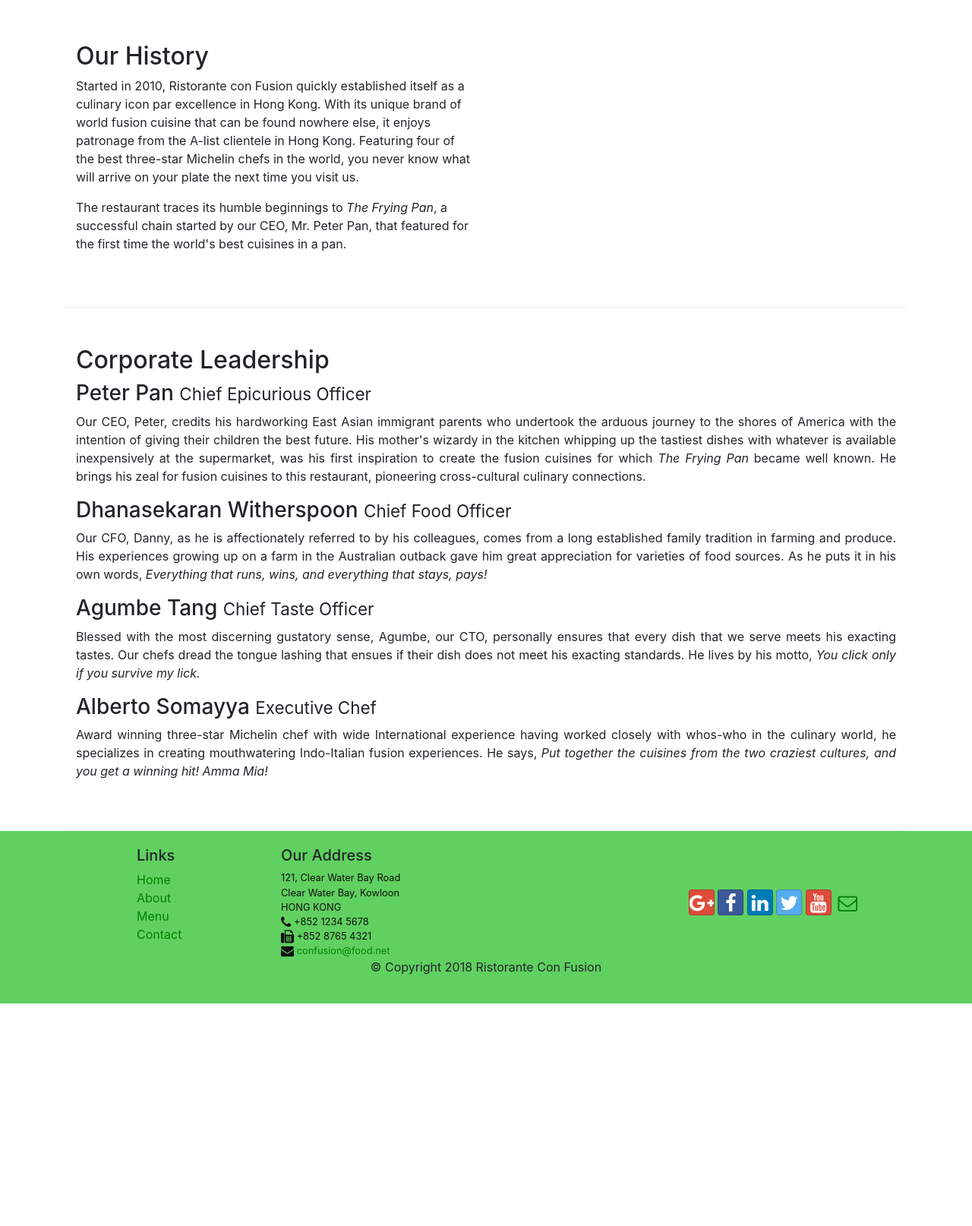
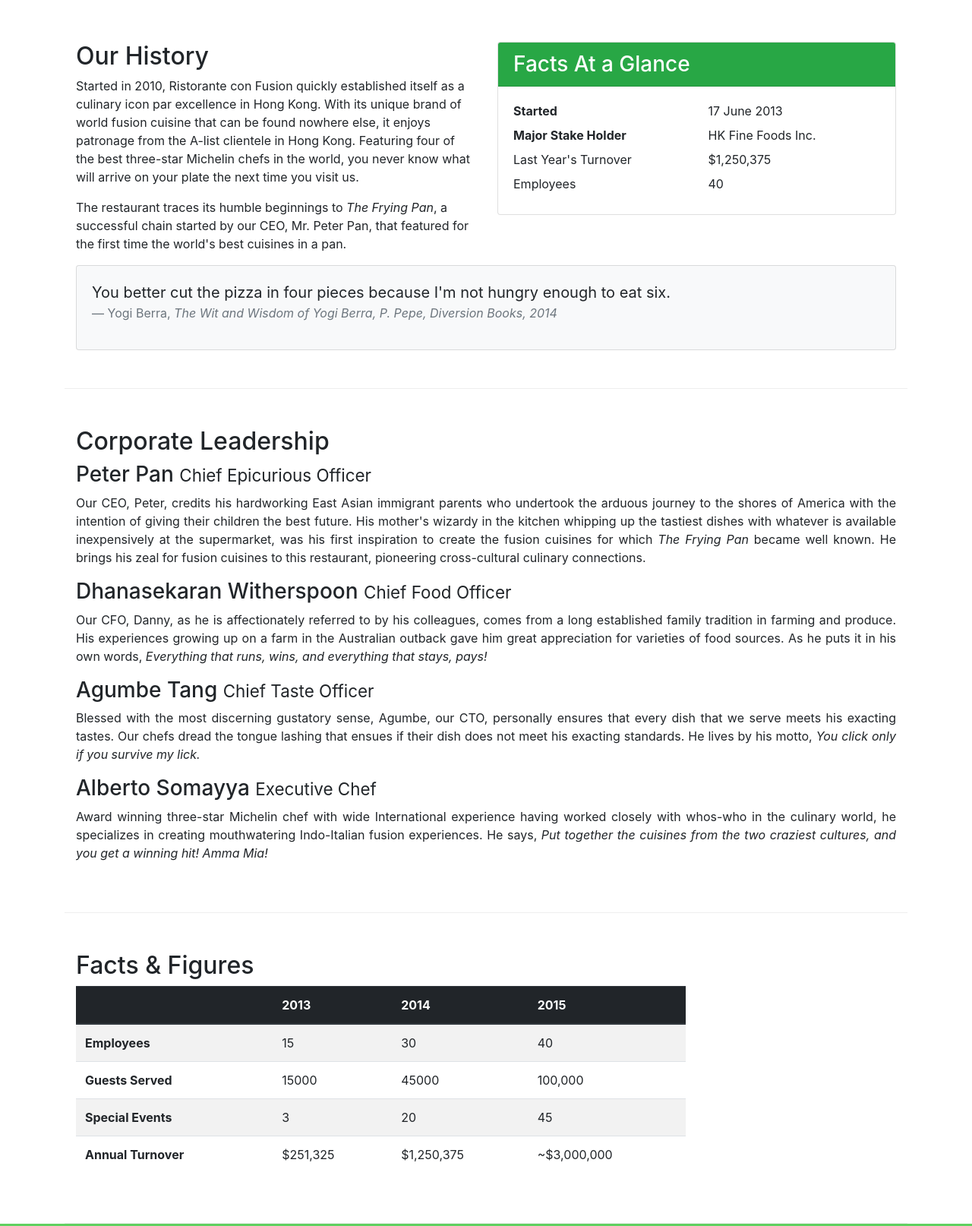
Before and after one commit to kean7296/bootstrap, a website: page aboutus.html in a window 1280 px wide. Shown: the part 460-2074 px from the top of the page at 76% size. Before the commit the page ends 1781 px from the top, so only its background shows below. Drawn offline with nearby package versions, Linux system fonts and the light colour scheme.

Commit message:
displaying content of tables and cards

```diff
--- a/aboutus.html
+++ b/aboutus.html
@@ -58,13 +58,39 @@
         </div>
 
         <div class="row row-content">
-            <div class='col-12 col-md-6'>
+            <div class='col-sm-6'>
                 <h2>Our History</h2>
                 <p>Started in 2010, Ristorante con Fusion quickly established itself as a culinary icon par excellence in Hong Kong. With its unique brand of world fusion cuisine that can be found nowhere else, it enjoys patronage from the A-list clientele
                     in Hong Kong. Featuring four of the best three-star Michelin chefs in the world, you never know what will arrive on your plate the next time you visit us.</p>
                 <p>The restaurant traces its humble beginnings to <em>The Frying Pan</em>, a successful chain started by our CEO, Mr. Peter Pan, that featured for the first time the world's best cuisines in a pan.</p>
             </div>
-            <div class="col col-md">
+            <div class="col-sm">
+                <div class="card">
+                    <h3 class="card-header bg-success text-white">Facts At a Glance</h3>
+                    <div class="card-body">
+                        <div class="row">
+                            <dt class="col-6">Started</dt>
+                            <dd class="col-6">17 June 2013</dd>
+                            <dt class="col-6">Major Stake Holder</dt>
+                            <dd class="col-6">HK Fine Foods Inc.</dd>
+                            <dd class="col-6">Last Year's Turnover</dd>
+                            <dd class="col-6">$1,250,375</dd>
+                            <dd class="col-6">Employees</dd>
+                            <dd class="col-6">40</dd>
+                        </div>
+                    </div>
+                </div>
+            </div>
+            <div class="col-12 mt-2 mt-sm-0">
+                <div class="card card-body bg-light">
+                    <blockquote class="blockquote">
+                        <p class="mb-0">You better cut the pizza in four pieces because I'm not hungry enough to eat six.
+                        </p>
+                        <footer class="blockquote-footer">Yogi Berra,
+                            <cite title="Source Title">The Wit and Wisdom of Yogi Berra, P. Pepe, Diversion Books, 2014</cite>
+                        </footer>
+                    </blockquote>
+                </div>
             </div>
         </div>
 
@@ -85,6 +111,51 @@
                 <h3>Alberto Somayya <small>Executive Chef</small></h3>
                 <p class="d-none d-sm-block text-justify">Award winning three-star Michelin chef with wide International experience having worked closely with whos-who in the culinary world, he specializes in creating mouthwatering Indo-Italian fusion experiences. He says, <em>Put together the cuisines from the two craziest cultures, and you get a winning hit! Amma Mia!</em></p>
             </div>
+        </div>
+
+        <div class="row row-content">
+            <div class="col-12 col-sm-9">
+                <h2>Facts &amp; Figures</h2>
+                <div class="table-responsive">
+                    <table class="table table-striped">
+                        <thead class="thead-dark">
+                            <tr>
+                                <th>&nbsp;</th>
+                                <th>2013</th>
+                                <th>2014</th>
+                                <th>2015</th>
+                            </tr>
+                        </thead>
+                        <tbody>
+                            <tr>
+                                <th>Employees</th>
+                                <td>15</td>
+                                <td>30</td>
+                                <td>40</td>
+                            </tr>
+                            <tr>
+                                <th>Guests Served</th>
+                                <td>15000</td>
+                                <td>45000</td>
+                                <td>100,000</td>
+                            </tr>
+                            <tr>
+                                <th>Special Events</th>
+                                <td>3</td>
+                                <td>20</td>
+                                <td>45</td>
+                            </tr>
+                            <tr>
+                                <th>Annual Turnover</th>
+                                <td>$251,325</td>
+                                <td>$1,250,375</td>
+                                <td>~$3,000,000</td>
+                            </tr>
+                        </tbody>
+                    </table>
+                </div>
+            </div>
+            <div class="col-12 col-sm-3"></div>
         </div>
 
     </div>
```
Also changed, not shown: contactus.html (+1 -1 lines).
